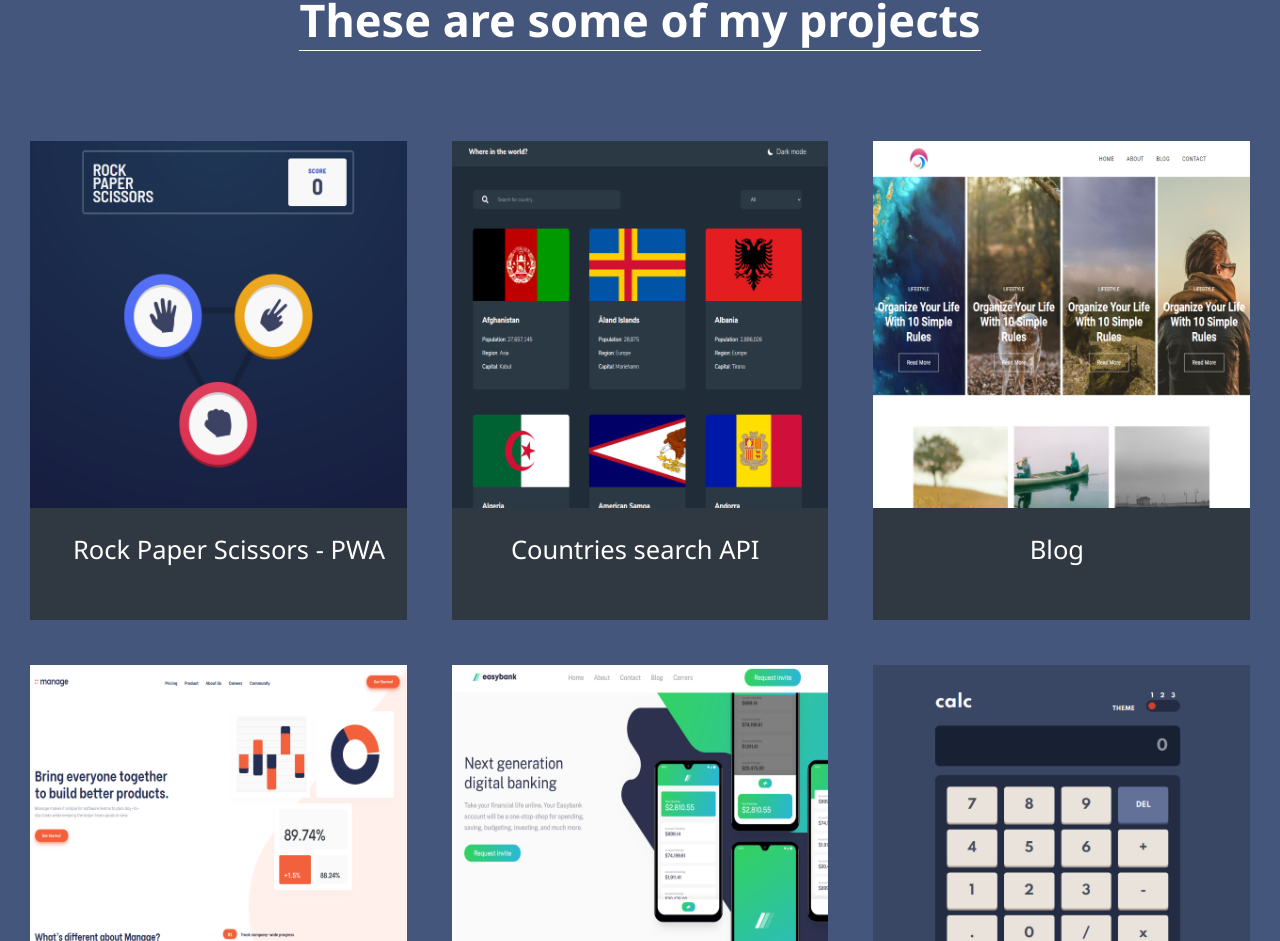
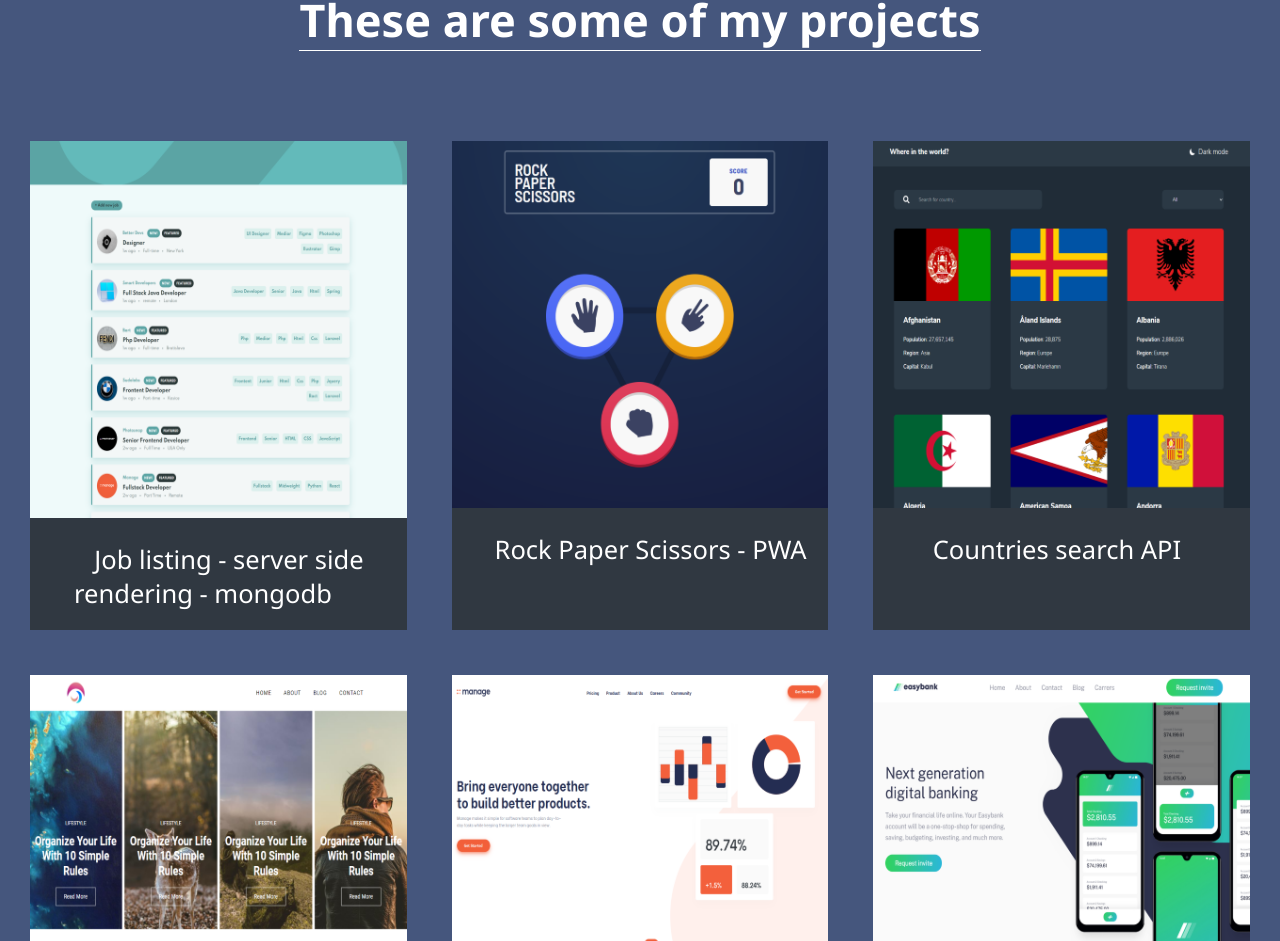
Before and after one commit to filip65/portfolio, a React (Create React App) app: page / in a window 1280 px wide. Shown: the part 881-1822 px from the top of the page. Built offline with nearby package versions, Linux system fonts and the light colour scheme.

Commit message:
pridanie noveho projektu

```diff
--- a/src/projects-links.js
+++ b/src/projects-links.js
@@ -1,4 +1,9 @@
 const data = [
+  {
+    name: "Job listing - server side rendering - mongodb",
+    img: "job-listing.png",
+    link: "https://job-listing-steel.vercel.app/",
+  },
   {
     name: "Rock Paper Scissors - PWA",
     img: "rpc.png",
```
Also changed, not shown: public/img/job-listing.png (added).
